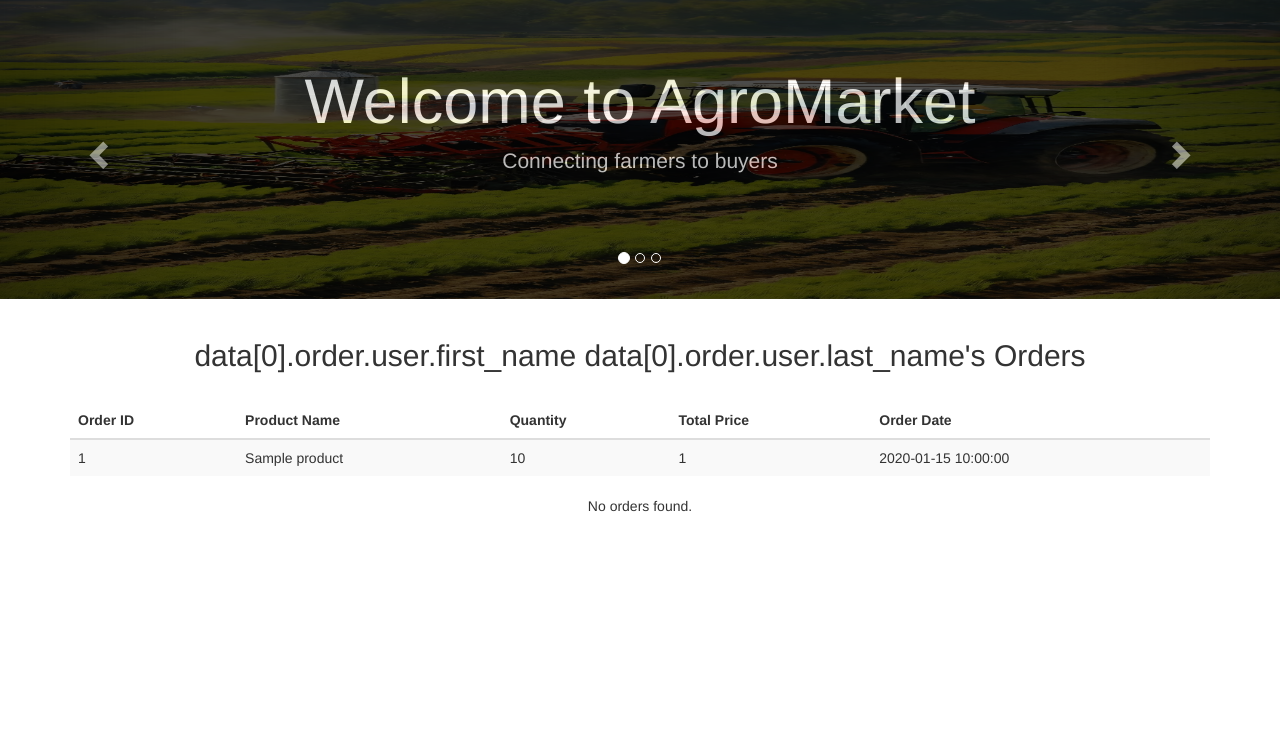
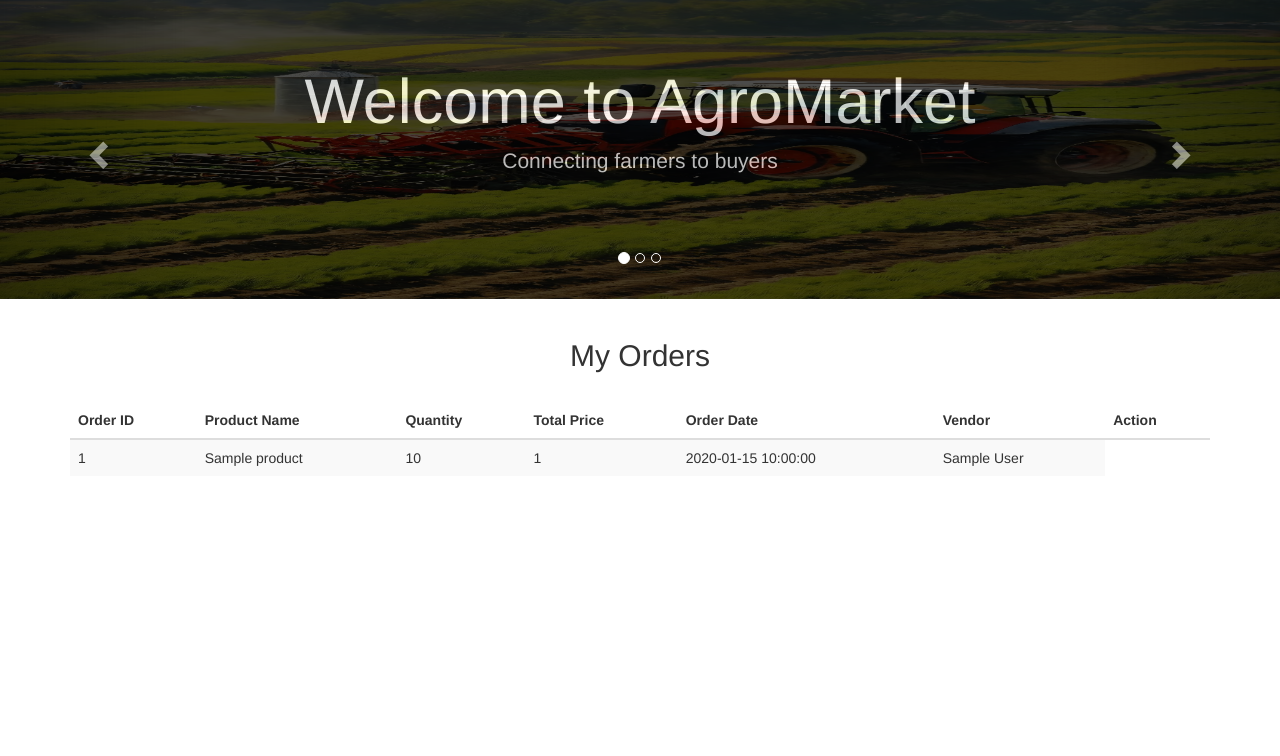
Before and after one commit to Sobilo34/AgroMarket, a Flask app: template web_app/templates/order.html in a window 1280 px wide. Shown: the part 53-809 px from the top of the page. Run offline with Flask 3, Linux system fonts and the light colour scheme; the template is opened without the code that fills it: most values are stand-ins (such as "Sample title", 1, 10 or a date in 2020); parts of the project's set-up code (start-up, migrations or seed data) failed here and were passed over; some libraries are stand-ins or nearby versions.

Commit message:
fixed orders

```diff
--- a/api/v1/views/users.py
+++ b/api/v1/views/users.py
@@ -156,6 +156,8 @@ def get_user_orders(user_id):
 
     for order in orders:
         obj = order.to_dict()
+        obj['created_at'] = order.created_at.strftime('%Y-%m-%d %H:%M')
+        obj['updated_at'] = order.updated_at.strftime('%Y-%m-%d %H:%M')
 
         # Add user information to the order dictionary
         user = {
--- a/web_app/templates/order.html
+++ b/web_app/templates/order.html
@@ -4,7 +4,7 @@
 
 {% block content %}
 <div class="container content">
-    <h2 class="text-center">data[0].order.user.first_name data[0].order.user.last_name's Orders</h2>
+    <h2 class="text-center">My Orders</h2>
     <br />
     <table class="table table-striped">
         <thead>
@@ -14,6 +14,8 @@
                 <th>Quantity</th>
                 <th>Total Price</th>
                 <th>Order Date</th>
+                <th>Vendor</th>
+                <th>Action</th>
             </tr>
         </thead>
         <tbody>
@@ -24,11 +26,13 @@
                 <td>{{ order.quantity }}</td>
                 <td>{{ order.total_price }}</td>
                 <td>{{ order.created_at }}</td>
+                <td>{{ order.user.first_name + ' ' + order.user.last_name }}</td>
+
             </tr>
             {% endfor %}
         </tbody>
     </table>
-    {% if orders|length == 0 %}
+    {% if data|length == 0 %}
         <p class="text-center">No orders found.</p>
     {% endif %}
 </div>
```
